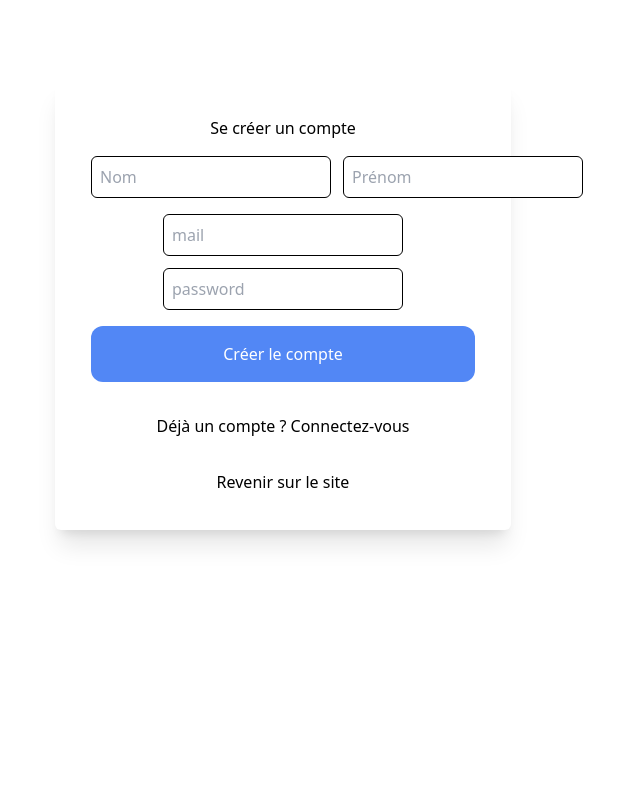
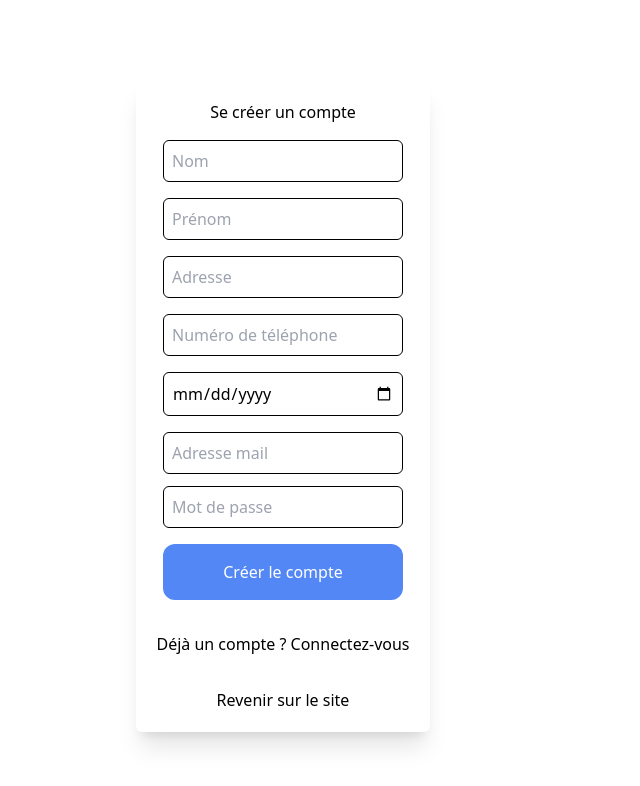
Before and after one commit to Shabich/GestInv, a React (Vite) app in the folder frontend/: page /login in a window 1280 px wide. Both pictures are taken after a click on the button "Pas de compte ? Créez-en un". Shown: the top 786 px of the page, without its empty margins (357-997 px from the left). Built offline with nearby package versions, Linux system fonts and the light colour scheme.

Commit message:
accout creation

```diff
--- a/frontend/src/page/Login.tsx
+++ b/frontend/src/page/Login.tsx
@@ -6,10 +6,13 @@ function Auth() {
   const [password, setPassword] = useState('')
   const [nom, setNom] = useState('')
   const [prenom, setPrenom] = useState('')
+  const [adresse, setAdresse] = useState('')
+  const [numTel, setNumTel] = useState('')
+  const [dateNaissance, setDateNaissance] = useState('')
   const [isSignUp, setIsSignUp] = useState(false)
   const [isAuthenticated, setIsAuthenticated] = useState(false)
-  const [errorMessage, setErrorMessage] = useState('') // Ajout pour afficher des erreurs
-  // Récupérer le token
+  const [errorMessage, setErrorMessage] = useState('')
+
   const token = localStorage.getItem('authToken')
   const navigate = useNavigate()
 
@@ -18,27 +21,27 @@ function Auth() {
       setIsAuthenticated(true)
     }
   }, [token])
+
   if (isAuthenticated) {
     navigate('/')
   }
+
   const handleSubmit = async (event: React.FormEvent<HTMLFormElement>) => {
     event.preventDefault()
 
     const endpoint = isSignUp ? 'signup' : 'signin'
-    setErrorMessage('') // Réinitialiser les erreurs
+    setErrorMessage('')
 
     try {
       console.log('Données envoyées :', { email, password })
 
       const dataForm = isSignUp
-      ? { email, password, nom, prenom }
-      : { email, password };
+        ? { email, password, nom, prenom, adresse, num_tel: numTel, date_naissance: dateNaissance }
+        : { email, password }
 
       const response = await fetch(`http://localhost:3000/api/auth/${endpoint}`, {
         headers: {
           'Content-Type': 'application/json',
-
-          Authorization: `Bearer ${token}`,
         },
         method: 'POST',
         body: JSON.stringify(dataForm),
@@ -56,10 +59,9 @@ function Auth() {
         const loginResponse = await fetch(`http://localhost:3000/api/auth/signin`, {
           headers: {
             'Content-Type': 'application/json',
-            Authorization: `Bearer ${token}`,
           },
           method: 'POST',
-          body: JSON.stringify({ nom, email, password }),
+          body: JSON.stringify({ email, password }),
         })
 
         const loginData = await loginResponse.json()
@@ -86,36 +88,58 @@ function Auth() {
       console.error(
         error instanceof Error ? error.message : 'Une erreur inattendue lors de la connexion.',
       )
+      setErrorMessage(error instanceof Error ? error.message : 'Une erreur est survenue')
     }
   }
 
   return (
     <div>
       <div className="flex justify-center p-20">
-        <div className="flex flex-col justify-center items-center p-5 bg-white shadow-xl p-9 rounded-md gap-4">
+        <div className="flex flex-col justify-center items-center p-5 bg-white shadow-xl rounded-md gap-4">
           <div className="flex flex-col">
             <p>{isSignUp ? 'Se créer un compte' : 'Se connecter à son compte'}</p>
           </div>
           <form onSubmit={handleSubmit} className="flex flex-col gap-4">
             {errorMessage && <p style={{ color: 'red' }}>{errorMessage}</p>}
+
             {isSignUp && (
               <>
-                <div className="flex gap-3 max-w-96">
                   <input
                     className="border border-gray-300 focus:border-black w-60 p-2 rounded-md focus:outline-none"
-                    type=""
+                    type="text"
                     placeholder="Nom"
                     value={nom}
                     onChange={e => setNom(e.target.value)}
                   />
                   <input
                     className="border border-gray-300 focus:border-black w-60 p-2 rounded-md focus:outline-none"
-                    type=""
+                    type="text"
                     placeholder="Prénom"
                     value={prenom}
                     onChange={e => setPrenom(e.target.value)}
                   />
-                </div>
+
+                <input
+                  className="border border-gray-300 focus:border-black w-60 p-2 rounded-md focus:outline-none"
+                  type="text"
+                  placeholder="Adresse"
+                  value={adresse}
+                  onChange={e => setAdresse(e.target.value)}
+                />
+                <input
+                  className="border border-gray-300 focus:border-black w-60 p-2 rounded-md focus:outline-none"
+                  type="tel"
+                  placeholder="Numéro de téléphone"
+                  value={numTel}
+                  onChange={e => setNumTel(e.target.value)}
+                />
+                <input
+                  className="border border-gray-300 focus:border-black w-60 p-2 rounded-md focus:outline-none"
+                  type="date"
+                  placeholder="Date de naissance"
+                  value={dateNaissance}
+                  onChange={e => setDateNaissance(e.target.value)}
+                />
               </>
             )}
 
@@ -123,14 +147,14 @@ function Auth() {
               <input
                 className="border border-gray-300 focus:border-black w-60 p-2 rounded-md focus:outline-none"
                 type="email"
-                placeholder="mail"
+                placeholder="Adresse mail"
                 value={email}
                 onChange={e => setEmail(e.target.value)}
               />
               <input
                 className="border border-gray-300 focus:border-black w-60 p-2 rounded-md focus:outline-none"
                 type="password"
-                placeholder="password"
+                placeholder="Mot de passe"
                 value={password}
                 onChange={e => setPassword(e.target.value)}
               />
```
